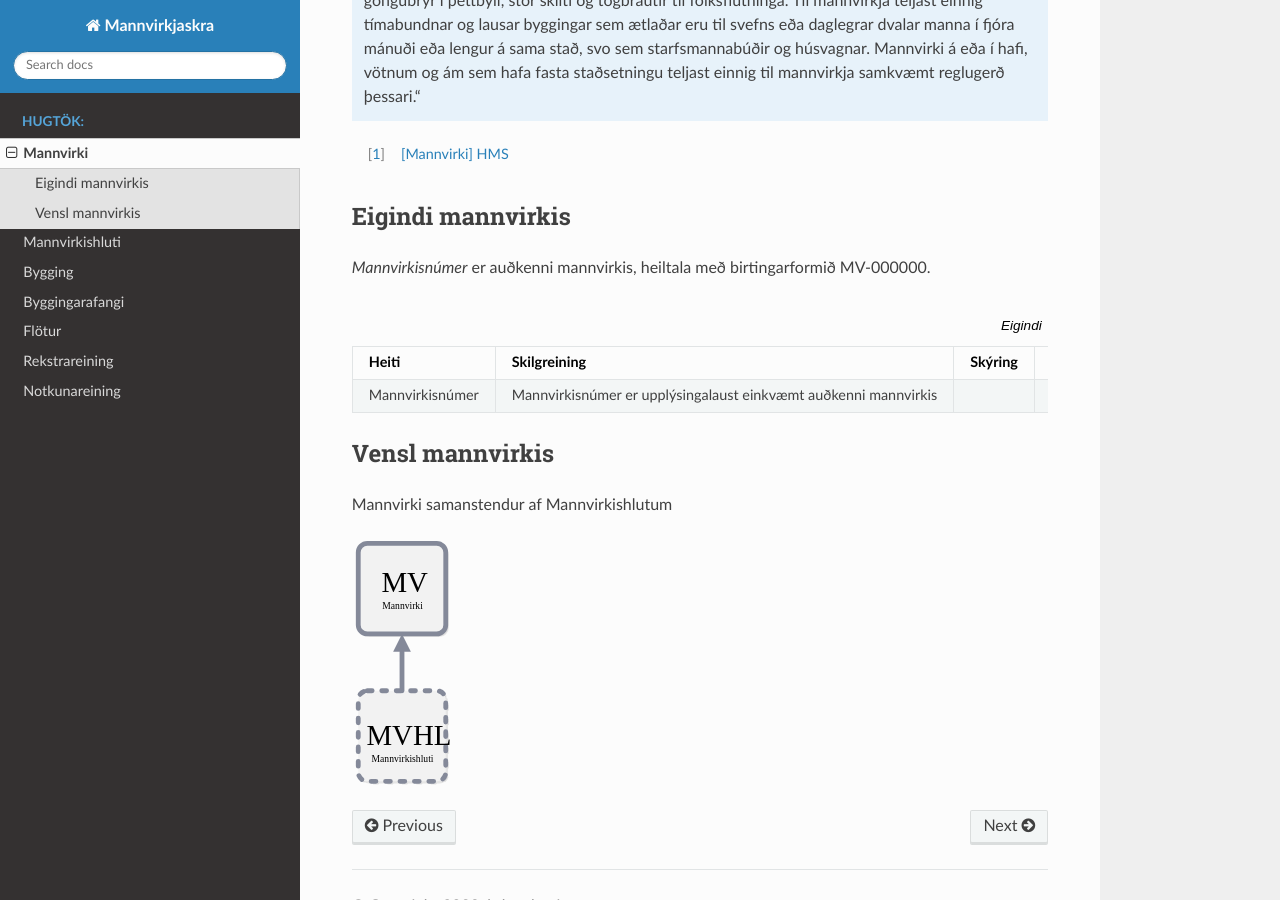
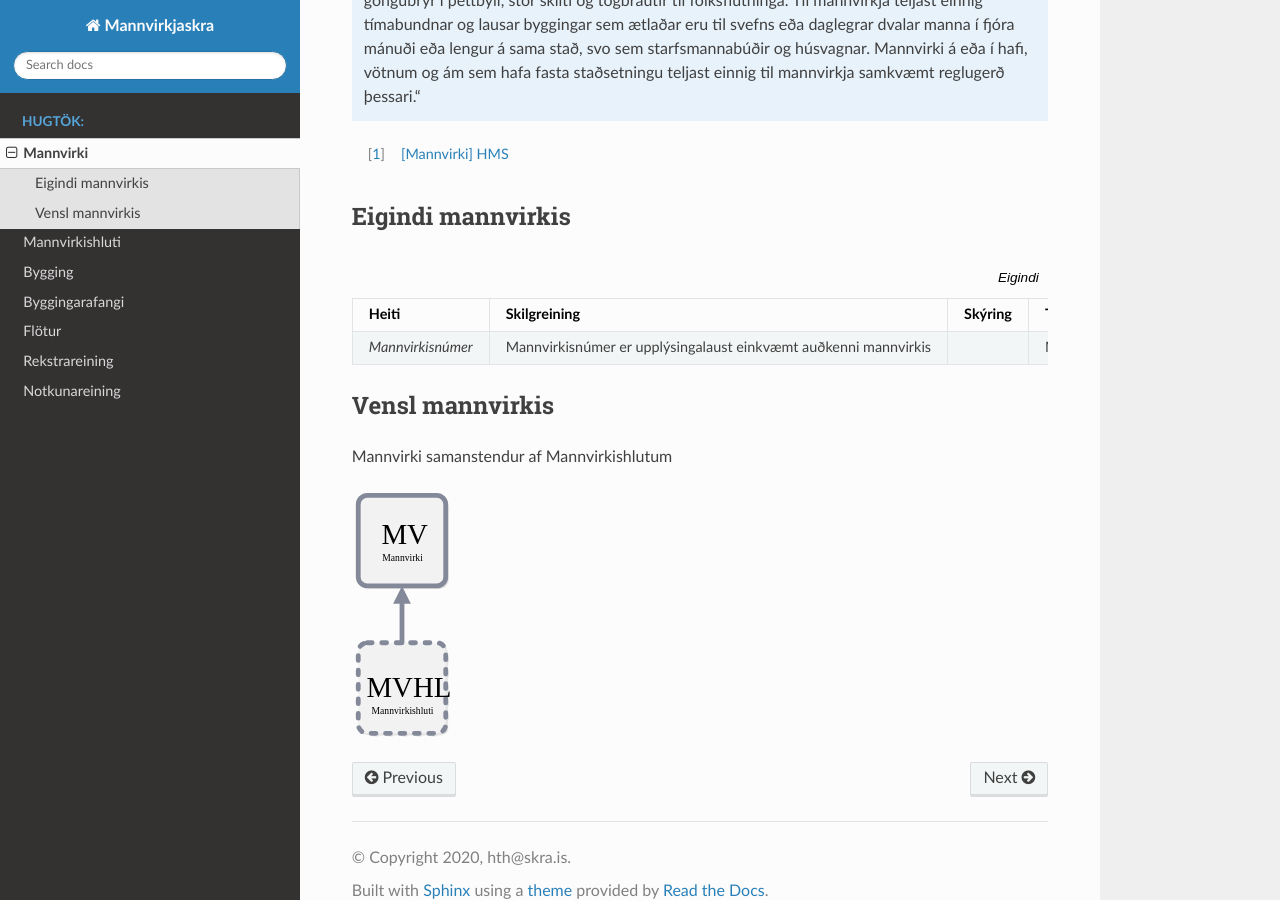
Before and after one commit to hthl/Mannvirkjaskra, a Sphinx documentation site: the page built from source/mannvirki.rst, in a window 1280 px wide and 900 px high, scrolled down 452 px. Built offline with Sphinx 7.4.7 and the Read the Docs theme 2.0.0, drawn with Linux system fonts in a browser that asks for light colours.

Commit message:
Update mannvirki.rst

```diff
--- a/source/mannvirki.rst
+++ b/source/mannvirki.rst
@@ -28,12 +28,10 @@ Nánar skilgreint [#]_ í 51. tölul. 1.2.1. gr. byggingarreglugerðar á eftirf
 Eigindi mannvirkis
 -------------------
 
-*Mannvirkisnúmer* er auðkenni mannvirkis, heiltala með birtingarformið MV-000000.
-
-.. csv-table:: Eigindi
+.. csv-table:: *Eigindi*
    :header: "Heiti", "Skilgreining", "Skýring", "Tækniheiti", "Stuttheiti",  "Gagnatýpa", "Uppruni", "Birtingarform"
 
-   "Mannvirkisnúmer", "Mannvirkisnúmer er upplýsingalaust einkvæmt auðkenni mannvirkis", "", "MannvirkiNr", "MVNR",  "pósitív heiltala í hækkandi röð", "Framkallað gildi", "MV-000000"
+   "*Mannvirkisnúmer*", "Mannvirkisnúmer er upplýsingalaust einkvæmt auðkenni mannvirkis", "", "MannvirkiNr", "MVNR",  "pósitív heiltala í hækkandi röð", "Framkallað gildi", "MV-000000"
 
 Vensl mannvirkis
 --------------------
```
